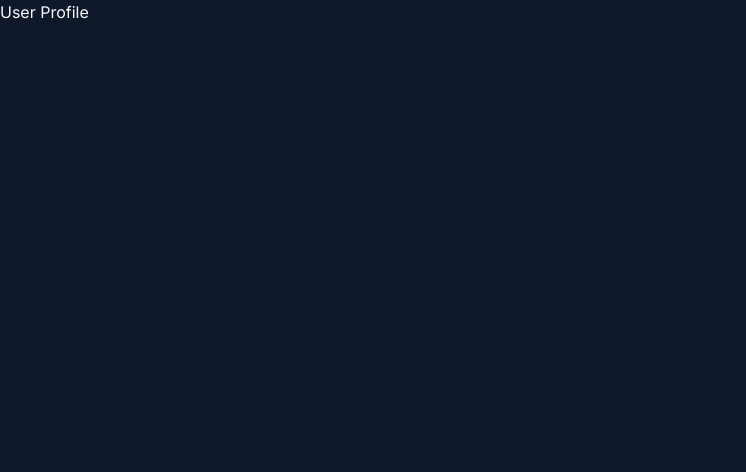
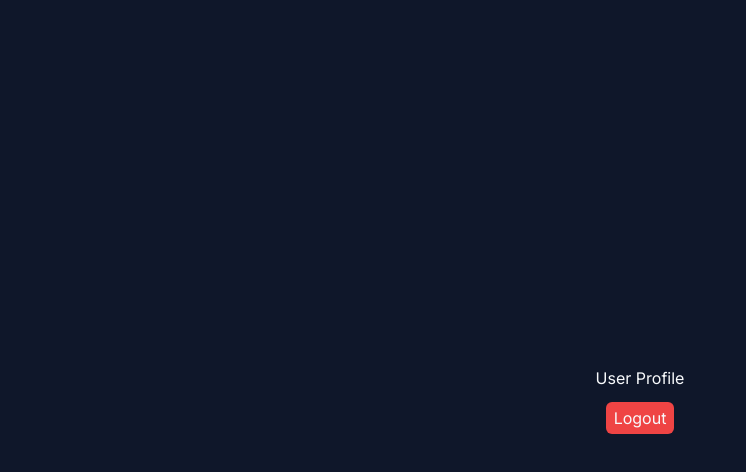
Before and after one commit to vrinda-mahajan/Next-auth, a Next.js app: page /profile in a window 1280 px wide. Shown: the top 472 px of the page, without its empty margins (0-746 px from the left). Built offline with nearby package versions, Linux system fonts and the light colour scheme.

Commit message:
logout funtionality

```diff
--- /dev/null
+++ b/src/app/api/users/logout/route.ts
@@ -0,0 +1,14 @@
+import { NextResponse } from "next/server";
+
+export async function GET() {
+  try {
+    const response = NextResponse.json({
+      message: "Logout successfully!",
+      success: true,
+    });
+    response.cookies.set("token", "", { httpOnly: true, expires:new Date(0) });
+    return response;
+  } catch (error: any) {
+    return NextResponse.json({ error: error.message }, { status: 500 });
+  }
+}
--- a/src/app/profile/page.tsx
+++ b/src/app/profile/page.tsx
@@ -1,7 +1,28 @@
+"use client";
+import axios from "axios";
+import { useRouter } from "next/navigation";
+import { toast } from "react-hot-toast";
 export default function ProfilePage() {
+  const router = useRouter();
+  const onLogout = async () => {
+    try {
+      await axios.get("/api/users/logout");
+      toast.success("Logged out successfully!");
+      router.push("/login");
+    } catch (error) {
+      console.log(error);
+      toast.error("Something went wrong!");
+    }
+  };
   return (
-    <div>
+    <div className="py-8 flex flex-col justify-center items-center min-h-screen gap-3">
       <h2>User Profile</h2>
+      <button
+        onClick={onLogout}
+        className="px-2 py-1 bg-red-500 text-slate-50 rounded-md hover:text-slate-200"
+      >
+        Logout
+      </button>
     </div>
   );
 }
```
